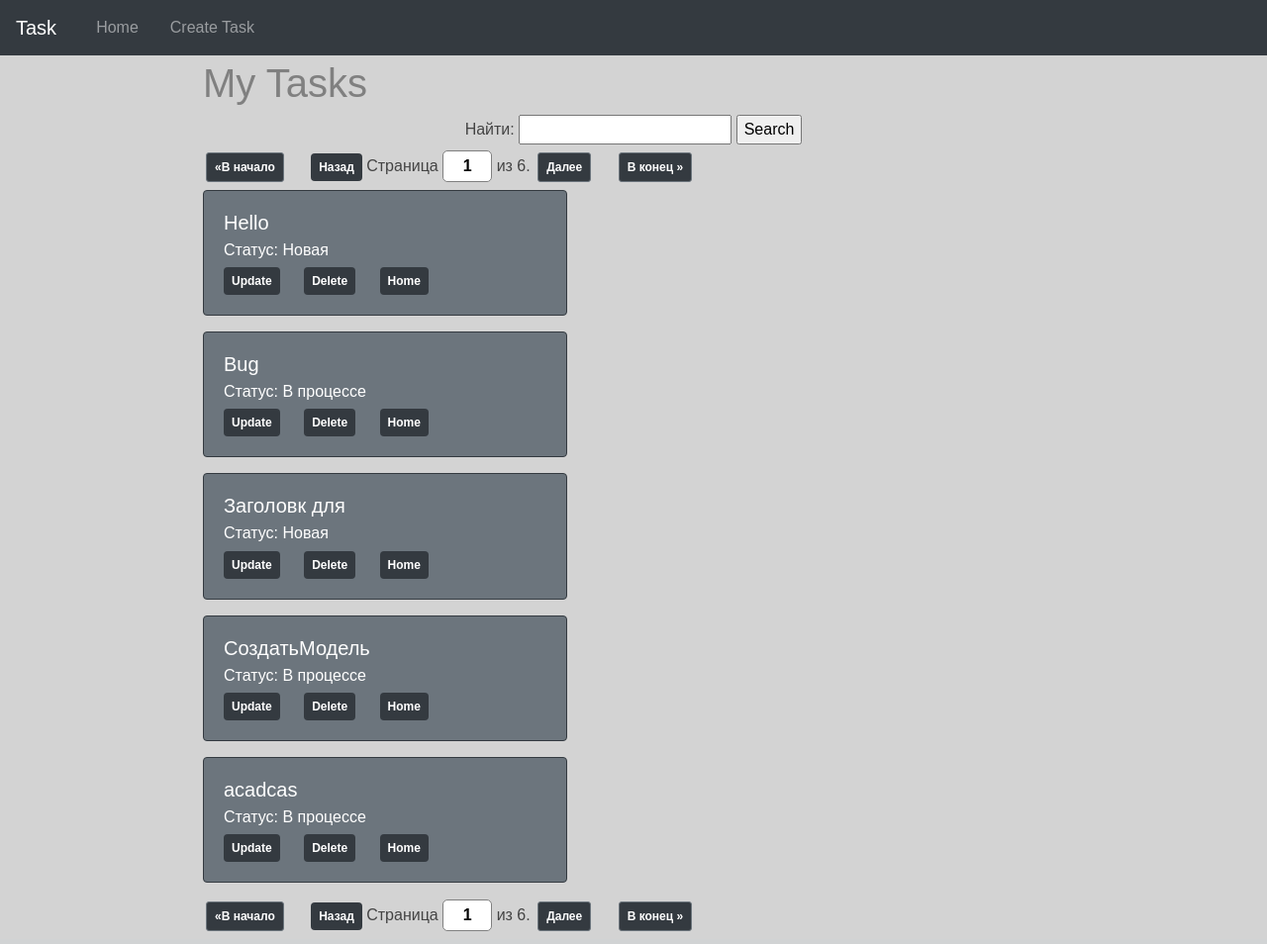
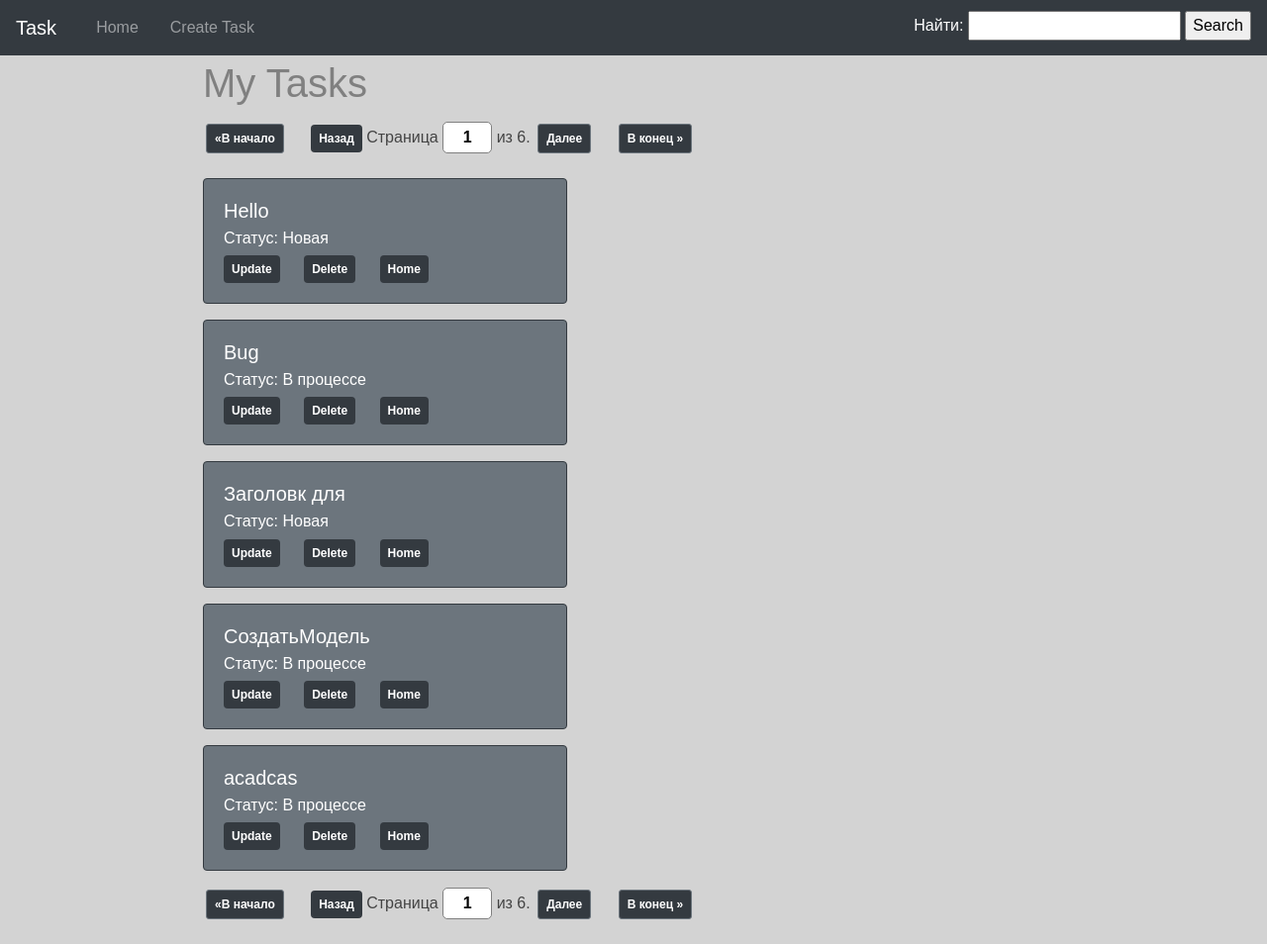
Before and after one commit to Artur1303/homework49, a Django app: page / in a window 1280 px wide. Shown: the whole page at 99% size. Run offline with Django 3.2, Linux system fonts and the light colour scheme; data comes from the database, SQL or seed files in the repository; some libraries are stand-ins or nearby versions.

Commit message:
Поправил  стилизацию

```diff
--- a/source/webapp/static/css/style.css
+++ b/source/webapp/static/css/style.css
@@ -95,6 +95,8 @@ body {
 .pagination {
 
     text-align: center;
+    margin-top: 14px;
+    margin-bottom: 17px;
 }
 .pagination a, .pagination .page-disabled {
     display: inline-block;
@@ -132,3 +134,6 @@ body {
     border: solid 1px gray;
     font-weight: bold;
 }
+.cvol{
+    color: white;
+}
--- a/source/webapp/templates/base.html
+++ b/source/webapp/templates/base.html
@@ -27,10 +27,11 @@
       </li>
         {% block menu %}{% endblock %}
     </ul>
-
+<div class="ml-auto">
   {% block search %}
 
         {% endblock %}
+</div>
   </div>
 </nav>
 
--- a/source/webapp/templates/index.html
+++ b/source/webapp/templates/index.html
@@ -1,10 +1,13 @@
 {% extends 'base.html' %}
 
 {% block title %}Hello{% endblock %}
+{% block search%}
+     {% include 'partial/simple_search.html' %}
+{% endblock %}
+{% block content %}
 
-{% block content %}
     <h1 class="my" >My Tasks</h1>
-    {% include 'partial/simple_search.html' %}
+
     {% if is_paginated %}
    {% include 'partial/pagination.html' %}
 {% endif %}
--- a/source/webapp/templates/partial/simple_search.html
+++ b/source/webapp/templates/partial/simple_search.html
@@ -1,5 +1,5 @@
 <form class="text-center" action="" method="GET">
-<label for="{{ form.search.id_for_label }}">{{ form.search.label}}:</label>
+<label class="cvol" for="{{ form.search.id_for_label }}">{{ form.search.label}}:</label>
 {{ form.search }}
 <input type="submit" value="Search">
 {% for error in form.search.errors %}
```
Also changed, not shown: source/webapp/base_view.py (added, +7 -0 lines).
